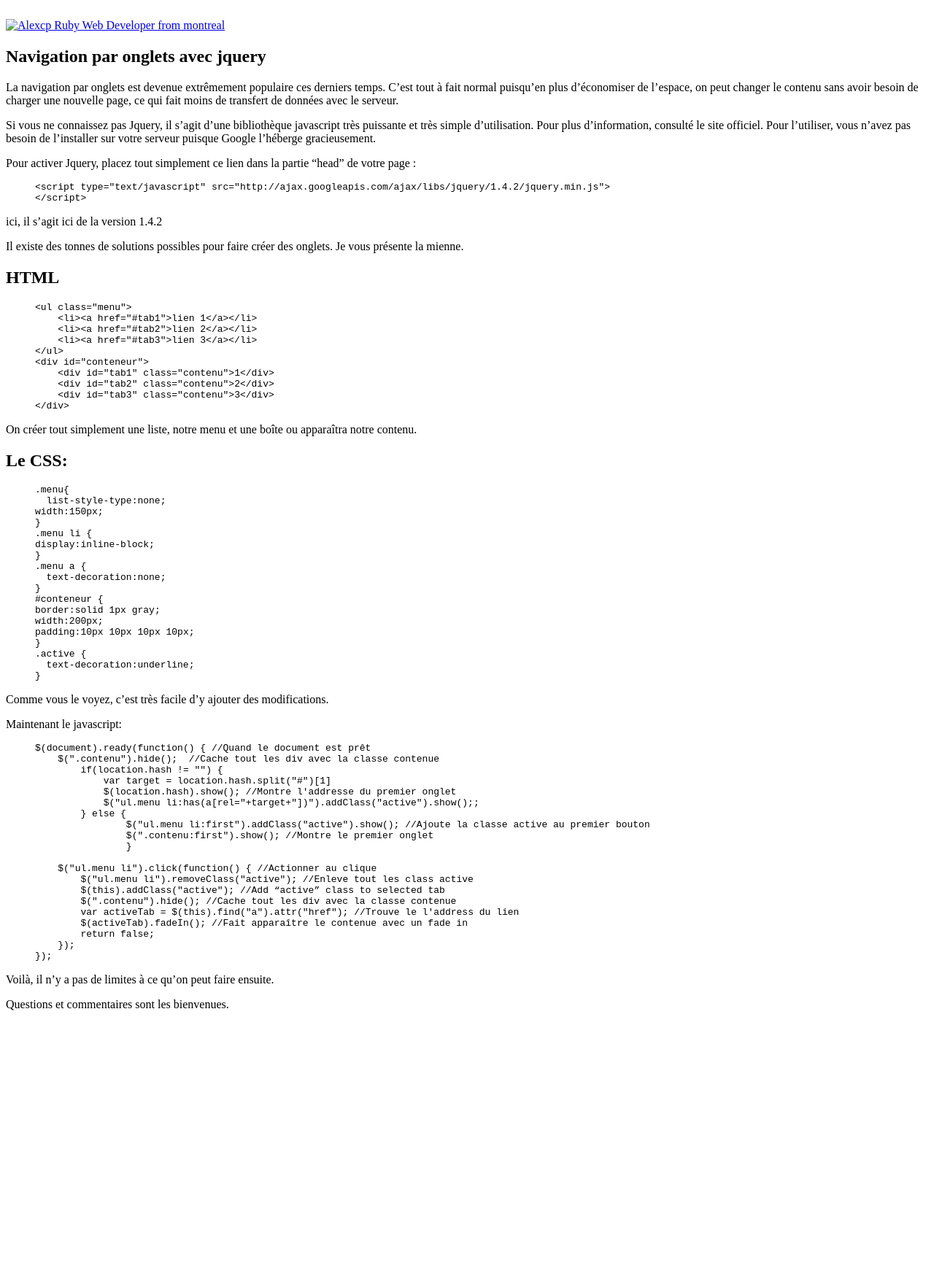
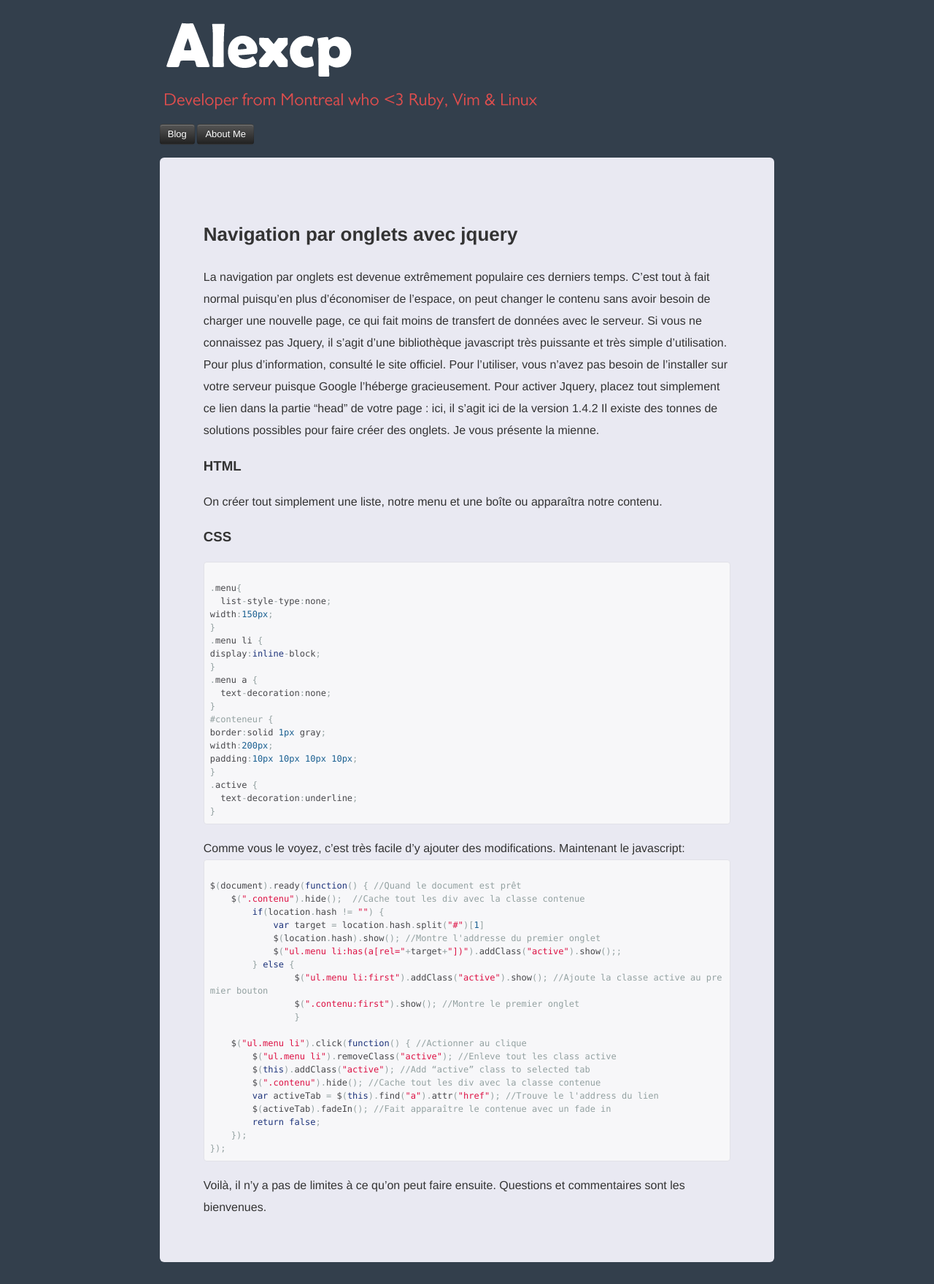
Before and after one commit to alexcp/alexcp-blog, a Jekyll site: the page built from _posts/2010-06-10-jquery-onglet.html, in a window 1280 px wide. Shown: the whole page at 73% size. Built offline with Jekyll 4.4.1, drawn with Linux system fonts in a browser that asks for light colours; nearby versions of some CDN libraries; library files that are not in the unit come from our copies; Markdown is read by kramdown in place of the engine named in the settings; comment, search, counter and statistics services are not loaded; before the commit the page ends 1402 px from its top, so only the background shows below that.

Commit message:
theming and google code prettifyer

```diff
--- a/_layouts/default.html
+++ b/_layouts/default.html
@@ -6,26 +6,47 @@
     <meta name="viewport" content="width=device-width, initial-scale=1.0">
     <meta name="description" content="Alexcp Developer from montreal">
     <meta name="author" content="Alexandre Croteau-Pothier">
-    <link href="css/bootstrap.min.css" rel="stylesheet">
-    <link href="css/style.css" rel="stylesheet">
+    <link href="/css/bootstrap.min.css" rel="stylesheet">
+    <link href="/css/style.css" rel="stylesheet">
+    <link href="/css/prettify.css" rel="stylesheet">
     <!-- Le HTML5 shim, for IE6-8 support of HTML5 elements -->
     <!--[if lt IE 9]>
     <script src="http://html5shim.googlecode.com/svn/trunk/html5.js"></script>
     <![endif]-->
   </head>
-  <body>
+  <body onload="prettyPrint()" >
     <div class="row-fluid" id="header">
       <div class="span2">
         <br />
       </div>
       <div class="span8 offset2">
-        <a href="http://alexcp.com"><img src="img/alexcp_web_developer_from_montreal_ruby_rails.png" alt="Alexcp Ruby Web Developer from montreal" /></a>
+        <a href="http://alexcp.com"><img src="/img/alexcp_web_developer_from_montreal_ruby_rails.png" alt="Alexcp Ruby Web Developer from montreal" /></a>
+      </div>
+    </div>
+    <div class="row-fluid">
+      <div class="span2">
+        <br />
+      </div>
+      <div class="span3 menu">
+        <a class="btn btn-inverse" href="/">Blog</a>
+        <a class="btn btn-inverse" href="/about_me.html">About Me</a>
+        <br />
+        <br />
       </div>
     </div>
 
-    {{content}}
+    <div class="row-fluid">
+      <div class="span2">
+        <br />
+      </div>
+      <div class="span8 hero-unit">
 
-    <script src="js/jquery-1.7.2.min.js"></script>
-    <script src="js/bootstrap.min.js"></script>
+        {{content}}
+
+      </div>
+    </div>
+    <script src="/js/jquery-1.7.2.min.js"></script>
+    <script src="/js/bootstrap.min.js"></script>
+    <script src="/js/prettify.js"></script>
   </body>
 </html>
--- a/_posts/2010-06-10-jquery-onglet.markdown
+++ b/_posts/2010-06-10-jquery-onglet.html
@@ -11,39 +11,17 @@ Si vous ne connaissez pas Jquery, il s’agit d’une bibliothèque javascript t
 
 Pour activer Jquery, placez tout simplement ce lien dans la partie “head” de votre page :
 
-{% highlight html %}
-
-<script type="text/javascript" src="http://ajax.googleapis.com/ajax/libs/jquery/1.4.2/jquery.min.js">
-</script>
-
-{% endhighlight %}
-
 ici, il s’agit ici de la version 1.4.2
 
 Il existe des tonnes de solutions possibles pour faire créer des onglets. Je vous présente la mienne.
 
-##HTML
-
-{% highlight html %}
-
-<ul class="menu">
-    <li><a href="#tab1">lien 1</a></li>
-    <li><a href="#tab2">lien 2</a></li>
-    <li><a href="#tab3">lien 3</a></li>
-</ul>
-<div id="conteneur">
-    <div id="tab1" class="contenu">1</div>
-    <div id="tab2" class="contenu">2</div>
-    <div id="tab3" class="contenu">3</div>
-</div>
-
-{% endhighlight %}
+<h3>HTML</h3>
 
 On créer tout simplement une liste, notre menu et une boîte ou apparaîtra notre contenu.
 
-##Le CSS:
+<h3>CSS</h3>
 
-{% highlight css %}
+<pre class="prettyprint">
 
 .menu{
   list-style-type:none;
@@ -63,15 +41,14 @@ padding:10px 10px 10px 10px;
 .active {
   text-decoration:underline;
 }
-
-{% endhighlight %}
+</pre>
 
 Comme vous le voyez, c’est très facile d’y ajouter des modifications.
 
 
 Maintenant le javascript:
 
-{% highlight javascript %}
+<pre class="prettyprint">
 
 $(document).ready(function() { //Quand le document est prêt
     $(".contenu").hide();  //Cache tout les div avec la classe contenue
@@ -94,7 +71,7 @@ $(document).ready(function() { //Quand le document est prêt
     });
 });
 
-{% endhighlight %}
+</pre>
 
 Voilà, il n’y a pas de limites à ce qu’on peut faire ensuite.
 
--- /dev/null
+++ b/css/prettify.css
@@ -0,0 +1,30 @@
+.com { color: #93a1a1; }
+.lit { color: #195f91; }
+.pun, .opn, .clo { color: #93a1a1; }
+.fun { color: #dc322f; }
+.str, .atv { color: #D14; }
+.kwd, .linenums .tag { color: #1e347b; }
+.typ, .atn, .dec, .var { color: teal; }
+.pln { color: #48484c; }
+
+.prettyprint {
+  padding: 8px;
+  background-color: #f7f7f9;
+  border: 1px solid #e1e1e8;
+}
+.prettyprint.linenums {
+  -webkit-box-shadow: inset 40px 0 0 #fbfbfc, inset 41px 0 0 #ececf0;
+     -moz-box-shadow: inset 40px 0 0 #fbfbfc, inset 41px 0 0 #ececf0;
+          box-shadow: inset 40px 0 0 #fbfbfc, inset 41px 0 0 #ececf0;
+}
+
+/* Specify class=linenums on a pre to get line numbering */
+ol.linenums {
+  margin: 0 0 0 33px; /* IE indents via margin-left */
+}
+ol.linenums li {
+  padding-left: 12px;
+  color: #bebec5;
+  line-height: 18px;
+  text-shadow: 0 1px 0 #fff;
+}
--- a/css/style.css
+++ b/css/style.css
@@ -3,12 +3,12 @@
   padding-top:20px;
 }
 
-#main{
+.hero-unit{
   background:#E9E9F2;
-  padding:0 10px;
 }
 h2{
   font-size:26px;
+  line-height:46px;
 }
 
 h2 a{
@@ -18,6 +18,3 @@ h2 a{
   font-size:16px;
   line-height:30px;
 }
-.post{
-  margin:40px 0;
-}
```
Also changed, not shown: _posts/2010-02-01-me.textile (deleted, +0 -9 lines), about_me.html (added, +24 -0 lines), index.html (+1 -19 lines), js/lang-css.js (added, +2 -0 lines), js/prettify.js (added).
